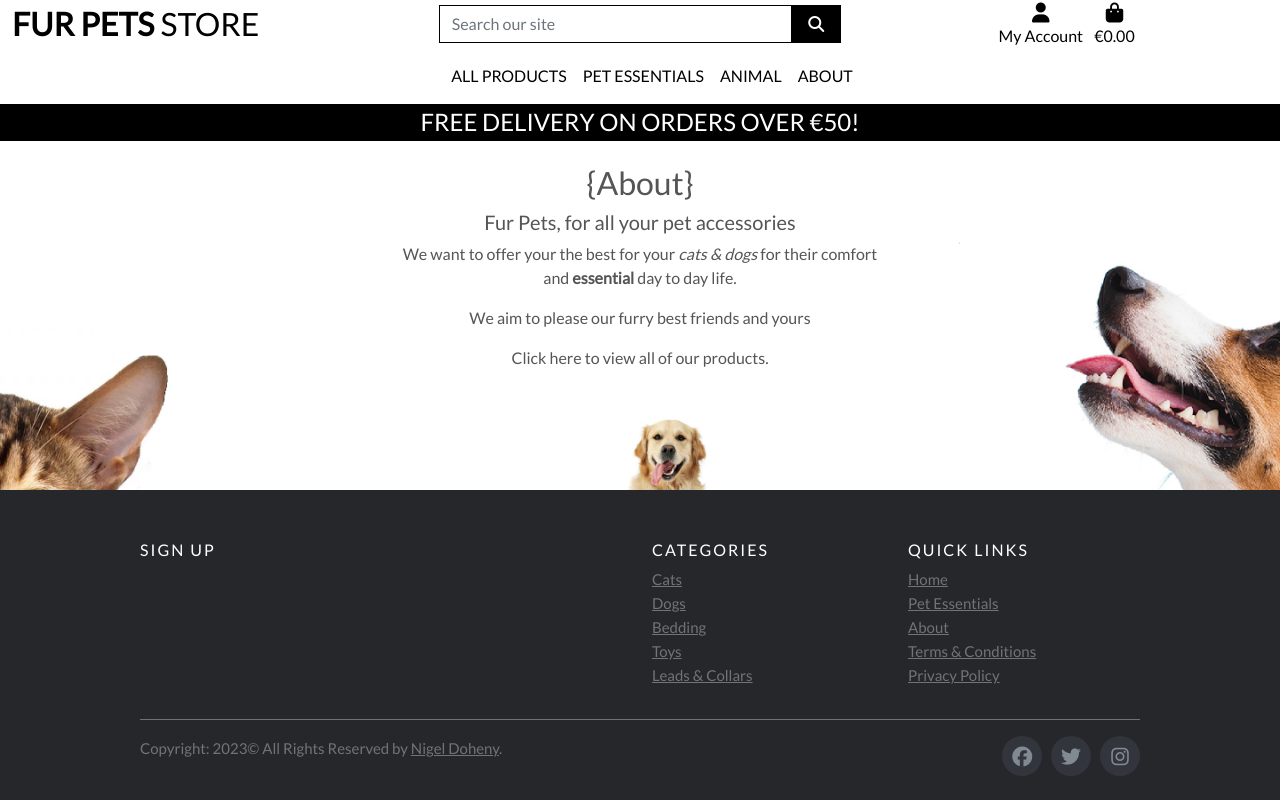
After one commit to ExcellentWish/fur-pet-store, a Django app: page /privacy_policy in a window 1280 px wide. The commit adds this page. Run offline with Django 4.2, Linux system fonts and the light colour scheme; parts of the project's set-up code (start-up, migrations or seed data) failed here and were passed over; some libraries are stand-ins or nearby versions.

Commit message:
Add terms and conditions, Privacy policy pages. Fix footer links in base.html. Add animal_product basic elements

```diff
--- /dev/null
+++ b/home/templates/home/privacy_policy.html
@@ -0,0 +1,37 @@
+{% extends "base.html" %}
+
+{% load static %}
+
+{% block extra_css %}
+<link rel="stylesheet" href="{% static 'home/css/home.css' %}">
+{% endblock %}
+
+{% block page_header %}
+    <div class="container header-container">
+        <div class="row d-flex text-center">
+            <div class="col"><h2>{About}</h2></div>
+        </div>
+    </div>
+{% endblock %}
+
+{% block content %}
+<div class="container">
+    <div class="row d-flex justify-content-around">
+        <div class="col-sm-12 col-md-6 text-center mb-3">
+            <h5>Fur Pets, for all your pet accessories</h5>
+            <p class="text-center">We want to offer your the best for your <em>cats &amp; dogs</em> for their comfort and <strong>essential</strong> day to day life.<br></p>
+            <p>We aim  to please our furry best friends and yours</p>
+            <p> <a href="#"></a>Click here to view all of our products.</a></p>
+        </div>
+    </div>
+</div>
+
+<div class="container">
+    <div class="row d-flex justify-content-center">
+        <div class="col-sm-12 col-md-6 mb-3">
+            <img id="aboutdog"src="{{ MEDIA_URL }}aboutdog.jpg" class="d-block w-50" alt="kitten and dog lying around together">
+        </div>
+    </div>
+</div>
+
+{% endblock %}
--- a/home/urls.py
+++ b/home/urls.py
@@ -4,5 +4,7 @@ from . import views
 urlpatterns = [
     path('', views.index, name='home'),
     path('about', views.about, name='about'),
+    path('privacy_policy', views.privacy_policy, name='privacy_policy'),
+    path('terms_conditions', views.terms_conditions, name='terms_conditions'),
 
 ]
--- a/home/views.py
+++ b/home/views.py
@@ -9,3 +9,12 @@ def index(request):
 def about(request):
     """ A view to return the about page """
     return render(request, 'home/about.html')
+
+def privacy_policy(request):
+    """ A view to return the about page """
+    return render(request, 'home/privacy_policy.html')
+
+
+def terms_conditions(request):
+    """ A view to return the about page """
+    return render(request, 'home/terms_conditions.html')
--- a/templates/base.html
+++ b/templates/base.html
@@ -174,7 +174,12 @@
         <div class="col-xs-6 col-md-3">
           <h6>Categories</h6>
           <ul class="footer-links">
-            <li><a href="#">TBD</a></li>
+            <li><a href="{% url 'animal_products' animal_choice='cat' %}">Cats</a></li>
+            <li><a href="{% url 'animal_products' animal_choice='dog' %}">Dogs</a></li>
+            <li><a href="{% url 'products' %}?category=bedding">Bedding</a></li>
+            <li><a href="{% url 'products' %}?category=toys' %}">Toys</a></li>
+            <li><a href="{% url 'products' %}?category=leads_collar' %}">Leads &amp; Collars</a></li>
+
           </ul>
         </div>
 
@@ -182,9 +187,10 @@
           <h6>Quick Links</h6>
           <ul class="footer-links">
             <li><a href="{% url 'home' %}">Home</a></li>
-            <li><a href="#">Pet Essentials</a></li>
-            <li><a href="#/">Special Offers</a></li>
+            <li><a href="{% url 'products' %}">Pet Essentials</a></li>
             <li><a href="{% url 'about' %}">About</a></li>
+            <li><a href="{% url 'terms_conditions' %}">Terms &amp; Conditions </a></li>
+            <li><a href="{% url 'privacy_policy' %}">Privacy Policy</a></li>
           </ul>
         </div>
       </div>
@@ -197,7 +203,7 @@
             <a href="https://github.com/ExcellentWish" target="_blank">Nigel Doheny</a>.
           </p>
         </div>
-{% url 'products' %}
+
         <div class="col-md-4 col-sm-6 col-xs-12">
           <ul class="social-icons">
             <li><a class="facebook" href=href="https://www.facebook.com/"
```
Also changed, not shown: home/templates/home/terms_conditions.html (added, +37 -0 lines), products/templates/products/animal_products.html (+19 -1 lines).
